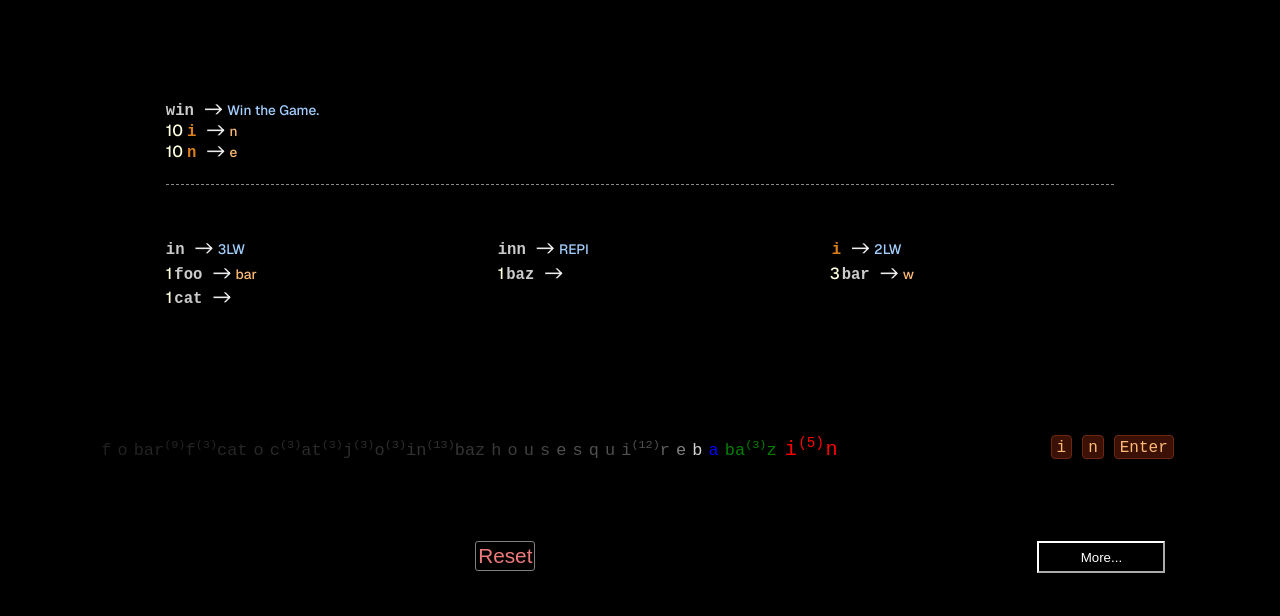
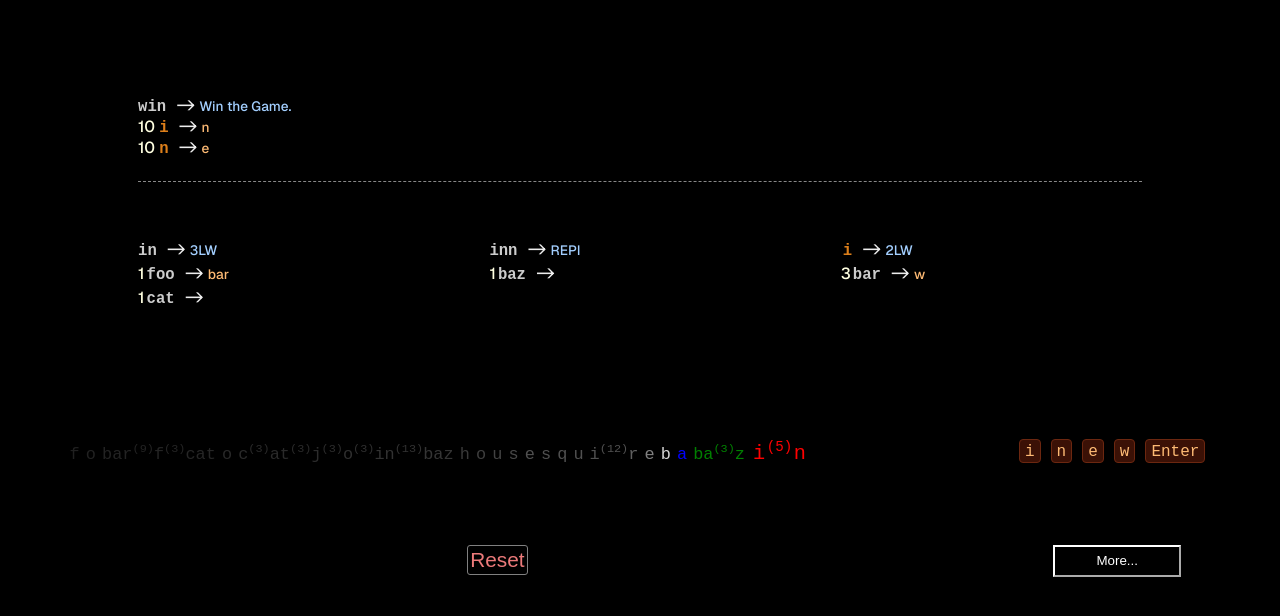
Before and after one commit to pyb/literal-incremental, a Next.js app: page / in a window 1280 px wide. Shown: the top 616 px of the page. Built offline with nearby package versions, Linux system fonts and the light colour scheme.

Commit message:
Fixed keymode computation logic. Letter and Word transforms are working again.

```diff
--- a/src/app/UI/Main.tsx
+++ b/src/app/UI/Main.tsx
@@ -66,7 +66,9 @@ const Footer = ({items}: {items: Array<React.ReactNode>}) => {
 const GameMain = () => {
     const [GS, setGS] = useImmer<GS.GameState>(GameData.initialGameState);
 
-    const keyStatus:Map<string, KeyStatus> = Game.computeKeyStatus(GS.visibleKeys, GS.unlockedKeys, Test.testAvailableKeys);
+    const keyStatus:Map<string, KeyStatus> = Game.computeKeyStatus(GS.unlockedKeys,
+                                                                   GS.stream,
+                                                                   GS.dict);
 
     // rename this...? calls Game.execute
     const lookupAndExecute = (key:string):void => {
--- a/src/app/game/game.ts
+++ b/src/app/game/game.ts
@@ -2,12 +2,12 @@ import {KeyStatus, KeyMode} from "game/gameTypes"
 import * as Stream from "game/streamops"
 import {GameState, UIState} from "game/gameState"
 import GameData from "game/gameData"
-import * as Types from "game/gameTypes"
-import {Transform} from "game/gameTypes"
+import {Transform, TransformLocation, Letter} from "game/gameTypes"
 import * as Test from "test/testData"
-import uiData from "UI/uiData"
+import UIData from "UI/uiData"
 
 // Todo: this should prob. get all the modifier key names as input? Or make this file dependent on UIData (bof)
+/*
 export const getAvailableKeys = (input:Array<Letter>, dict: Array<Transform>, wordTransformKey:string):Array<string> => {
     const result:Array<string> = [];
 
@@ -20,22 +20,38 @@ export const getAvailableKeys = (input:Array<Letter>, dict: Array<Transform>, wo
 
     return result;
 }
+*/
+    //const availableKeys:Array<string> = Game.getAvailableKeys(GS.stream, GS.dict, UIData.wordTransformKey);
+
 
 const createEmptyKeyStatus = (key:string):KeyStatus => ({
   key:key, modes: new Set<KeyMode>
 });
 
 // Compute key status?
-export const computeKeyStatus = (visibleKeys: Array<string>, unlockedKeys: Array<string>, availableKeys: Array<string>):Map<string, KeyStatus> => {
+export const computeKeyStatus = (unlockedKeys: Array<string>,
+                                 stream: Array<Letter>, dict: Array<Transform>):
+    Map<string, KeyStatus> => {
   const result = new Map<string, KeyStatus>([]);
-  const allKeys = new Set<string>( visibleKeys.concat(availableKeys, unlockedKeys));
+
+  const letterTransforms:Map<string, TransformLocation> = Stream.scanForLetters(stream, dict);
+  const wordTransforms:Array<TransformLocation> = Stream.scanForWords(stream, dict);
+
+  const letterTransformKeys:Array<string> = Array.from(letterTransforms.keys());
+  const availableKeys = new Set<string>(letterTransformKeys);
+  if (wordTransforms.length != 0)
+    availableKeys.add(UIData.wordTransformKey);
+
+  const allKeys:Set<string> = availableKeys.union(new Set<string>(unlockedKeys));
+
+
   allKeys.forEach((key:string) =>
     result.set(key, createEmptyKeyStatus(key)));
 
   // temp
   allKeys.forEach((key:string) => {
     result.get(key)?.modes.add(KeyMode.Visible);
-    if (!uiData.specialKeys.has(key))
+    if (!UIData.specialKeys.has(key))
       result.get(key)?.modes.add(KeyMode.Letter);
   });
 
@@ -43,9 +59,17 @@ export const computeKeyStatus = (visibleKeys: Array<string>, unlockedKeys: Array
     result.get(key)?.modes.add(KeyMode.Unlocked);
   });
 
+  letterTransformKeys.forEach((key:string) => {
+    result.get(key)?.modes.add(KeyMode.LetterTranform);
+  });
+
   availableKeys.forEach((key:string) => {
     result.get(key)?.modes.add(KeyMode.Available);
   });
+
+  if (wordTransforms.length != 0)
+    result.get(UIData.wordTransformKey)?.modes.add(KeyMode.WordTransformKey);
+
   return result;
 }
 
@@ -80,7 +104,7 @@ export const reset = () => {
   -...?
 */
 
-export const execute = (key: string, keyStatus: Map<string, KeyStatus>, stream: Array<Letter>, dict:Array<Types.Transform>):
+export const execute = (key: string, keyStatus: Map<string, KeyStatus>, stream: Array<Letter>, dict:Array<Transform>):
     ((gs:GameState) => void) | null => {
   const status = keyStatus.get(key);
   if (!status)
@@ -113,8 +137,8 @@ const directInput = (key: string) => {
   });
 }
 
-const letterTransform = (key: string, stream:Array<Letter>, dict:Array<Types.Transform>) => {
-  const transforms:Map<string, Types.TransformLocation> = Stream.scanForLetters(stream, dict);
+const letterTransform = (key: string, stream:Array<Letter>, dict:Array<Transform>) => {
+  const transforms:Map<string, TransformLocation> = Stream.scanForLetters(stream, dict);
   const transformLocation = transforms.get(key);
   if (!transformLocation)
     throw new Error('Bug: transform not found');
@@ -130,8 +154,8 @@ const letterTransform = (key: string, stream:Array<Letter>, dict:Array<Types.Tra
   });
 }
 
-const wordTransform = (stream:Array<Letter>, dict:Array<Types.Transform>) => {
-  const transforms:Array<Types.TransformLocation> = Stream.scanForWords(stream, dict);
+const wordTransform = (stream:Array<Letter>, dict:Array<Transform>) => {
+  const transforms:Array<TransformLocation> = Stream.scanForWords(stream, dict);
   const transformLocation = transforms[0];
 
   if (!transformLocation)
--- a/src/app/game/gameData.ts
+++ b/src/app/game/gameData.ts
@@ -12,12 +12,61 @@ const keyVisibility = {
 const startingVisibleKeys = ["i", "n", "Enter"];
 const startingUnlockedKeys = ["i"];
 
+export const dict: Array<Types.Transform> = [
+    {
+        visibility: 300,
+        input: "win",
+        output: "",
+        shortDesc: "WIN",
+        longDesc: "Win the Game."
+    },
+    {
+        n: 10,
+        visibility: 100,
+        input: "i",
+        output: "n",
+    },
+    {
+        n: 10,
+        visibility: 1000,
+        input: "n",
+        output: "e"
+    },
+    {
+        visibility: 500,
+        input: "in",
+        output: "",
+        shortDesc: "3LW",
+        longDesc: "Unlock three-letter words."
+    },
+    {
+        visibility: 3000,
+        input: "inn",
+        output: "",
+        shortDesc: "REPI",
+        longDesc: "Unlock I repeater"
+    },
+    { // should there be something required to unlock this?
+        visibility: 30,
+        input: "i",
+        output: "",
+        shortDesc: "2LW",
+        longDesc: "Unlock two-letter words"
+    },
+
+    { n: 1, input: "foo", output: "bar" },
+    { n: 1, input: "baz", output: "" },
+    { n: 3, input: "bar", output: "w" },
+    { n: 1, input: "cat", output: "" },
+
+].map((item, id) => ({ ...item, id: id }));
+
 export const initialGameState:GameState = {
     glyphs: 0,
     stream:Test.testInput,
     visibleKeys: startingVisibleKeys,
     unlockedKeys: startingUnlockedKeys,
-    dict:Test.testTransforms,
+    dict:dict,
     lastTransform: undefined,
 };
 
--- a/src/app/game/streamops.ts
+++ b/src/app/game/streamops.ts
@@ -44,7 +44,6 @@ export const addLetter = (letter: string, input: Array<Letter>): Array<Letter> =
 }
 
 export const applyLetterTransform = (transform: Transform, stream:Array<Letter>, location: number): Array<Letter> => {
-    console.log("alt : " + transform.output)
     if (!stream[location] || stream[location].text != transform.input) // sanity check
         throw new Error('Bug: bad transformation arguments! Bad letter');
 
@@ -82,7 +81,6 @@ export const applyWordTransform = (transform: Transform, stream:Array<Letter>, l
     let k:number = 0;
     while (i < word.length) {
         let letter = result[location + k];
-        console.log(letter)
         if(!letter)
             throw new Error('Bug: out of bounds');
         if (letter.text != word[i])
--- a/src/app/test/testData.ts
+++ b/src/app/test/testData.ts
@@ -3,52 +3,3 @@ import * as TestUtil from "test/testUtil"
 
 const testInputS: string = "fobar(9)f(3)catoc(3)a(1)t(3)j(3)o(3)in(13)bazhousesqui(12)rebaba(3)zi(5)n";
 export const testInput: Array<Types.Letter> = TestUtil.convertTestInput(testInputS);
-export const testTransforms: Array<Types.Transform> = [
-    {
-        visibility: 300,
-        input: "win",
-        output: "",
-        shortDesc: "WIN",
-        longDesc: "Win the Game."
-    },
-    {
-        n: 10,
-        visibility: 100,
-        input: "i",
-        output: "n",
-    },
-    {
-        n: 10,
-        visibility: 1000,
-        input: "n",
-        output: "e"
-    },
-    {
-        visibility: 500,
-        input: "in",
-        output: "",
-        shortDesc: "3LW",
-        longDesc: "Unlock three-letter words."
-    },
-    {
-        visibility: 3000,
-        input: "inn",
-        output: "",
-        shortDesc: "REPI",
-        longDesc: "Unlock I repeater"
-    },
-    { // should there be something required to unlock this?
-        visibility: 30,
-        input: "i",
-        output: "",
-        shortDesc: "2LW",
-        longDesc: "Unlock two-letter words"
-    },
-    { n: 1, input: "foo", output: "bar" },
-    { n: 1, input: "baz", output: "" },
-    { n: 3, input: "bar", output: "w" },
-    { n: 1, input: "cat", output: "" },
-
-].map((item, id) => ({ ...item, id: id }));
-
-export const testAvailableKeys = ["n", "Enter"];
```
